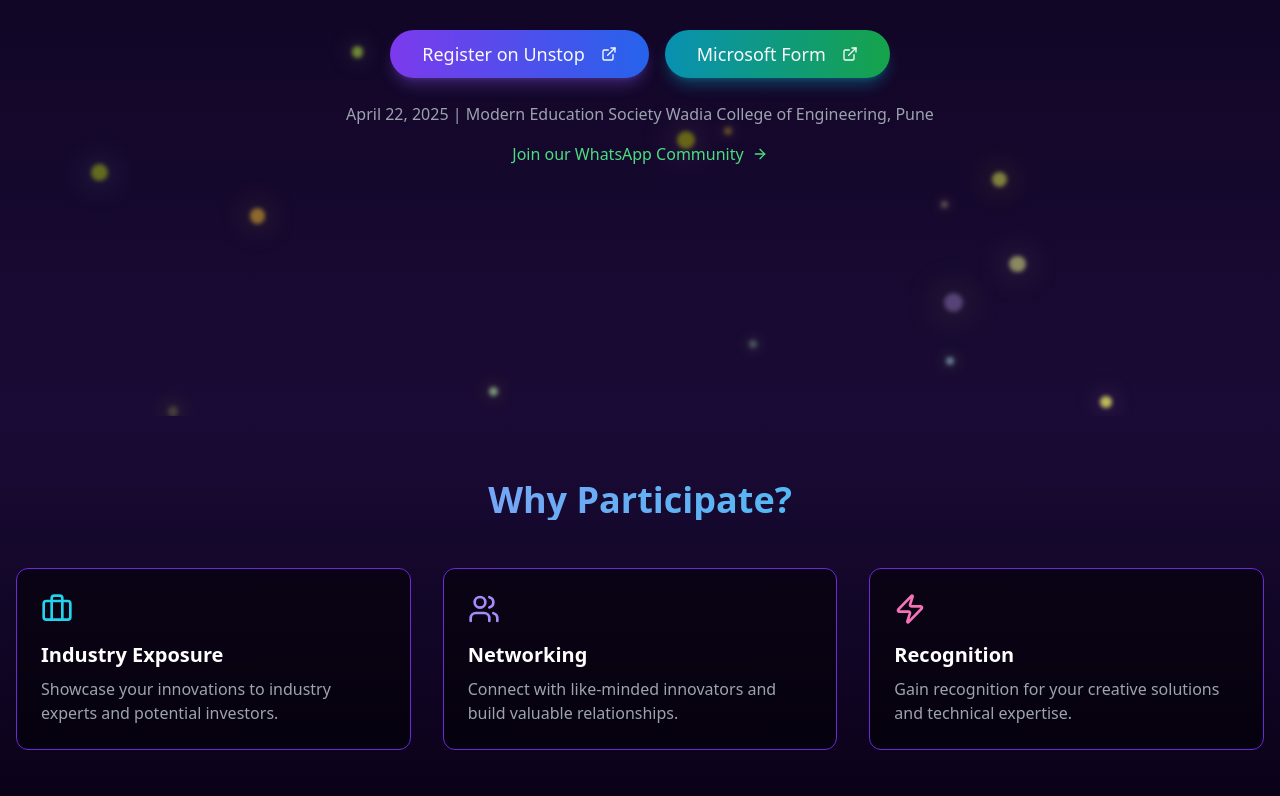
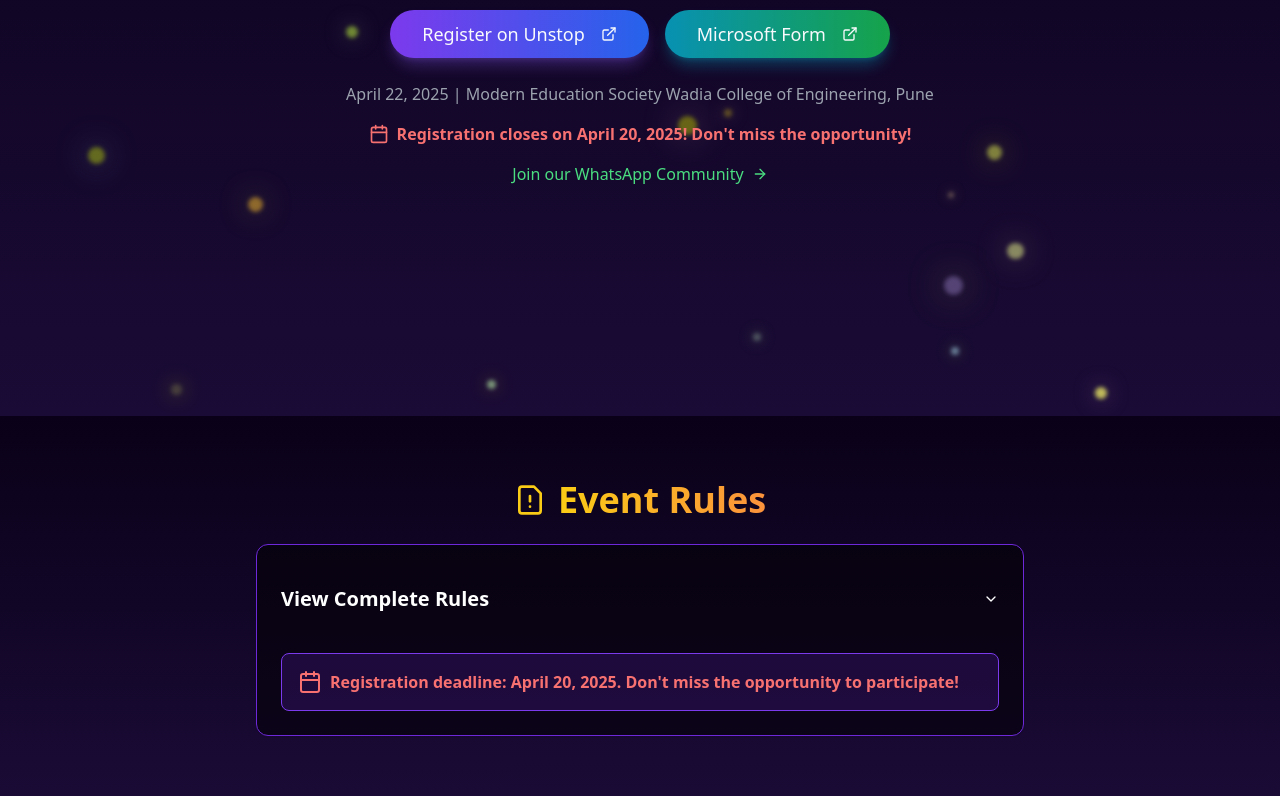
Before and after one commit to Harshu2201/spark-ignite-expo-front, a React (Vite) app: page / in a window 1280 px wide. Shown: the part 384-1180 px from the top of the page. Built offline with nearby package versions, Linux system fonts and the light colour scheme.

Commit message:
Add event rules and registration deadline
Add information about event rules and registration deadline.

```diff
--- a/src/pages/Index.tsx
+++ b/src/pages/Index.tsx
@@ -2,9 +2,10 @@
 import React, { useEffect, useRef } from "react";
 import { Button } from "@/components/ui/button";
 import { Card } from "@/components/ui/card";
+import { Accordion, AccordionContent, AccordionItem, AccordionTrigger } from "@/components/ui/accordion";
 import CountdownTimer from "@/components/CountdownTimer";
 import Footer from "@/components/Footer";
-import { ArrowRight, Award, Zap, Users, Briefcase, ExternalLink } from "lucide-react";
+import { ArrowRight, Award, Zap, Users, Briefcase, ExternalLink, Calendar, FileWarning } from "lucide-react";
 
 const Index = () => {
   const heroRef = useRef<HTMLDivElement>(null);
@@ -87,6 +88,16 @@ const Index = () => {
     },
   ];
 
+  const rules = [
+    "Teams must consist of 2-4 members.",
+    "Participants must bring their own laptops and any hardware required for their project.",
+    "Projects must be original and developed during the event period.",
+    "The decision of the judges will be final and binding.",
+    "Plagiarism or use of pre-built solutions will lead to disqualification.",
+    "All teams must present their project to the judges during the evaluation phase.",
+    "Registration deadline is April 20, 2025. No late registrations will be accepted."
+  ];
+
   return (
     <div className="min-h-screen flex flex-col bg-[#0a0118]">
       {/* Hero Section */}
@@ -127,6 +138,11 @@ const Index = () => {
 
           <p className="mt-6 text-gray-400">April 22, 2025 | Modern Education Society Wadia College of Engineering, Pune</p>
 
+          <div className="mt-4 flex items-center justify-center gap-2">
+            <Calendar className="h-5 w-5 text-red-400" />
+            <p className="text-red-400 font-semibold">Registration closes on April 20, 2025! Don't miss the opportunity!</p>
+          </div>
+
           <div className="mt-4">
             <a
               href="https://chat.whatsapp.com/B9khcm1zUf6DcK8C2GKFur"
@@ -142,6 +158,49 @@ const Index = () => {
 
         {/* Floating tech icons could be added here with absolute positioning */}
       </div>
+
+      {/* Rules Section */}
+      <section className="py-16 bg-gradient-to-b from-[#0a0118] to-[#1a0b36]">
+        <div className="container mx-auto px-4">
+          <div className="flex items-center justify-center mb-6">
+            <FileWarning className="w-8 h-8 text-yellow-400 mr-3" />
+            <h2 className="text-3xl md:text-4xl font-bold text-center bg-clip-text text-transparent bg-gradient-to-r from-yellow-400 to-orange-400">
+              Event Rules
+            </h2>
+          </div>
+
+          <Card className="max-w-3xl mx-auto bg-black bg-opacity-50 border border-violet-700 p-6 rounded-xl">
+            <Accordion type="single" collapsible className="w-full">
+              <AccordionItem value="rules" className="border-none">
+                <AccordionTrigger className="text-xl font-semibold text-white hover:text-violet-300 py-4">
+                  View Complete Rules
+                </AccordionTrigger>
+                <AccordionContent>
+                  <ul className="space-y-3 text-gray-300">
+                    {rules.map((rule, index) => (
+                      <li key={index} className="flex items-start">
+                        <span className="inline-flex items-center justify-center bg-violet-700 text-white rounded-full w-6 h-6 text-sm mr-3 flex-shrink-0 mt-0.5">
+                          {index + 1}
+                        </span>
+                        <span>{rule}</span>
+                      </li>
+                    ))}
+                  </ul>
+                </AccordionContent>
+              </AccordionItem>
+            </Accordion>
+
+            <div className="mt-6 p-4 bg-violet-900 bg-opacity-30 border border-violet-600 rounded-lg">
+              <div className="flex items-center">
+                <Calendar className="w-6 h-6 text-red-400 mr-2 flex-shrink-0" />
+                <p className="text-red-400 font-semibold">
+                  Registration deadline: April 20, 2025. Don't miss the opportunity to participate!
+                </p>
+              </div>
+            </div>
+          </Card>
+        </div>
+      </section>
 
       {/* Features Section */}
       <section className="py-16 bg-gradient-to-b from-[#1a0b36] to-[#0a0118]">
```
